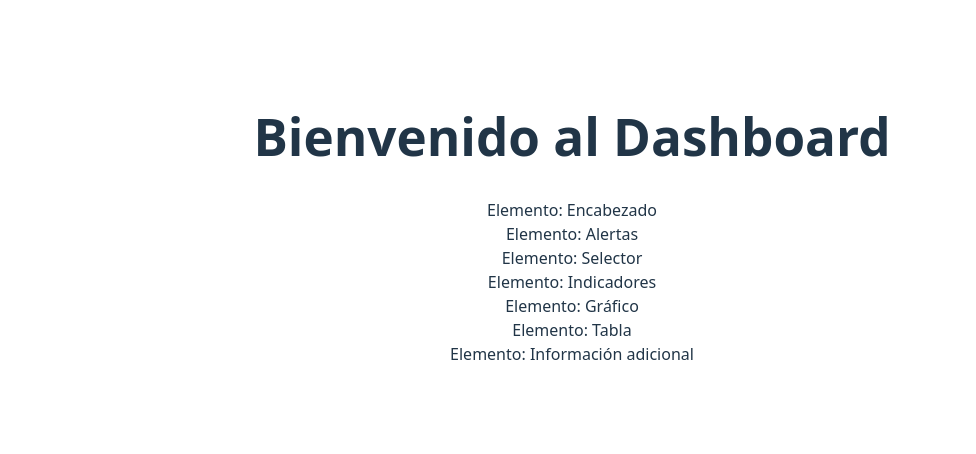
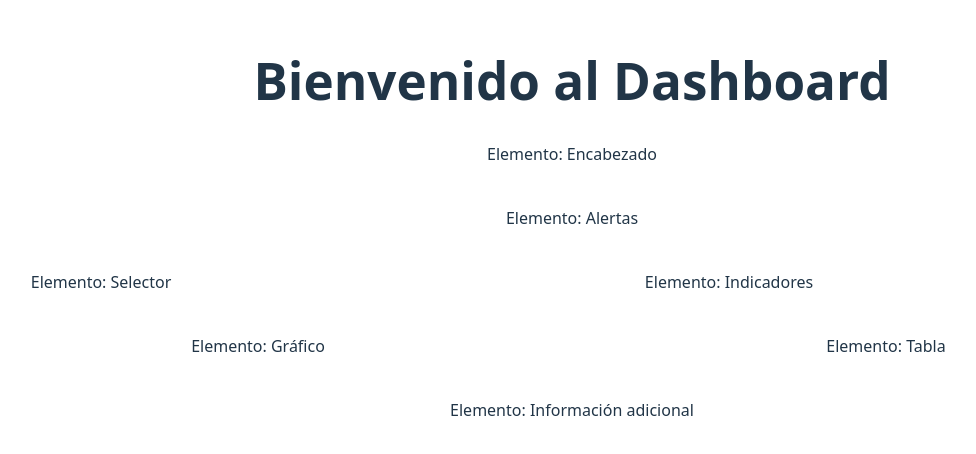
Before and after one commit to emrubio85/dashboard, a React (Vite) app: page / in a window 1280 px wide. Shown: the part 180-634 px from the top of the page, without its empty margins (68-1044 px from the left). Built offline with nearby package versions, Linux system fonts and the light colour scheme.

Commit message:
etiquetas de para mui

```diff
--- a/src/App.tsx
+++ b/src/App.tsx
@@ -13,27 +13,27 @@ function App() {
         <h1>Bienvenido al Dashboard</h1>
       </div>
 
-      <Grid>
+      <Grid container spacing={5} justifyContent="center" alignItems="center">
         {/* Encabezado */}
-        <Grid>Elemento: Encabezado</Grid>
+        <Grid size={{ xs: 12, md: 12 }}>Elemento: Encabezado</Grid>
 
         {/* Alertas */}
-        <Grid>Elemento: Alertas</Grid>
+        <Grid size={{ xs: 12, md: 12 }}>Elemento: Alertas</Grid>
 
         {/* Selector */}
-        <Grid>Elemento: Selector</Grid>
+        <Grid size={{ xs: 12, md: 3  }}>Elemento: Selector</Grid>
 
         {/* Indicadores */}
-        <Grid>Elemento: Indicadores</Grid>
+        <Grid size={{ xs: 12, md: 9 }}>Elemento: Indicadores</Grid>
 
         {/* Gráfico */}
-        <Grid>Elemento: Gráfico</Grid>
+        <Grid sx={{ display: { xs: "none", md: "block"} }} size={{ xs: 12, md: 6 }}>Elemento: Gráfico</Grid>
 
         {/* Tabla */}
-        <Grid>Elemento: Tabla</Grid>
+        <Grid sx={{ display: { xs: "none", md: "block"} }} size={{ xs: 12, md: 6 }}>Elemento: Tabla</Grid>
 
         {/* Información adicional */}
-        <Grid>Elemento: Información adicional</Grid>
+        <Grid size={{ xs: 12, md: 12 }}>Elemento: Información adicional</Grid>
       </Grid>
     </>
   )
```
